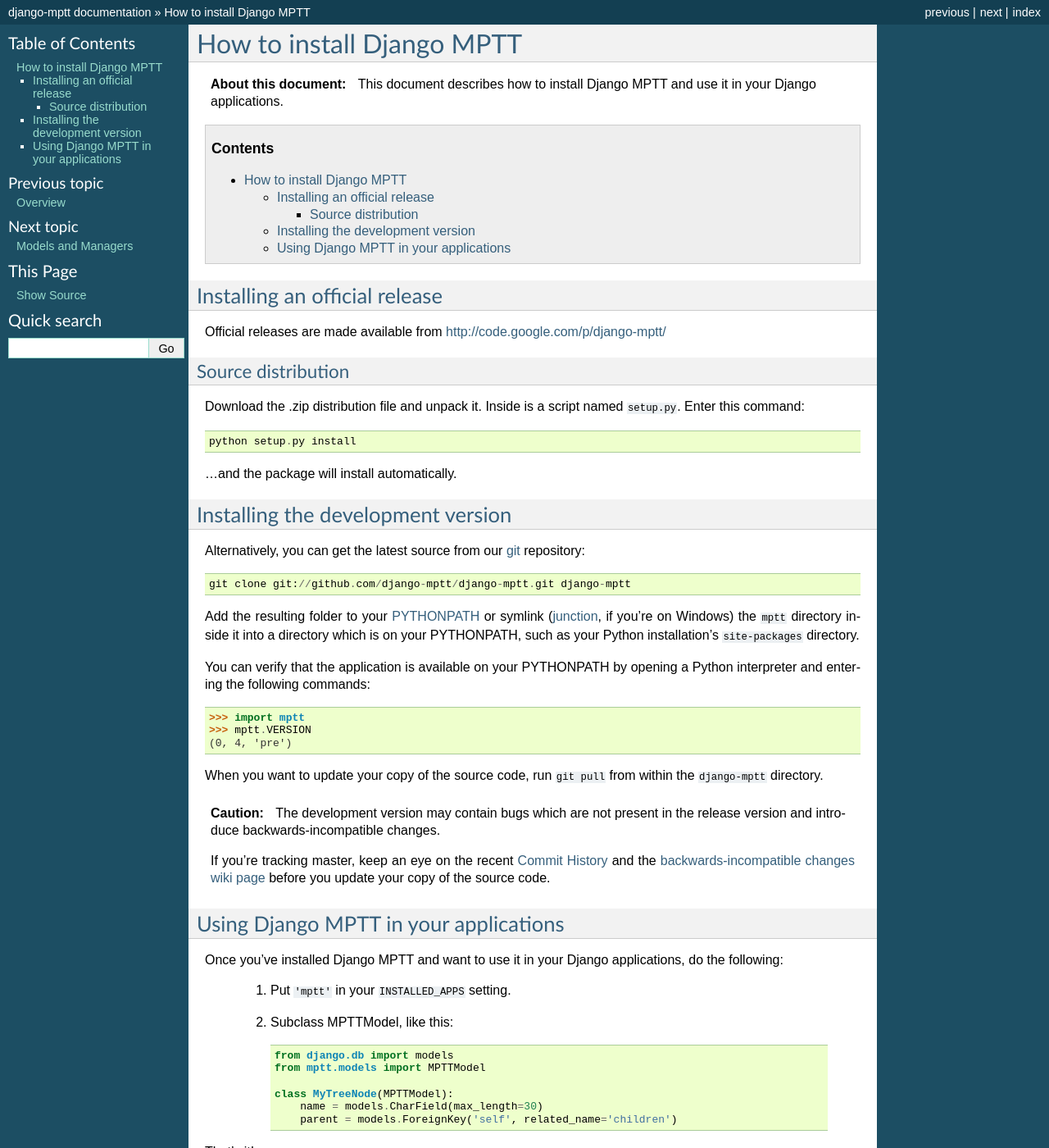
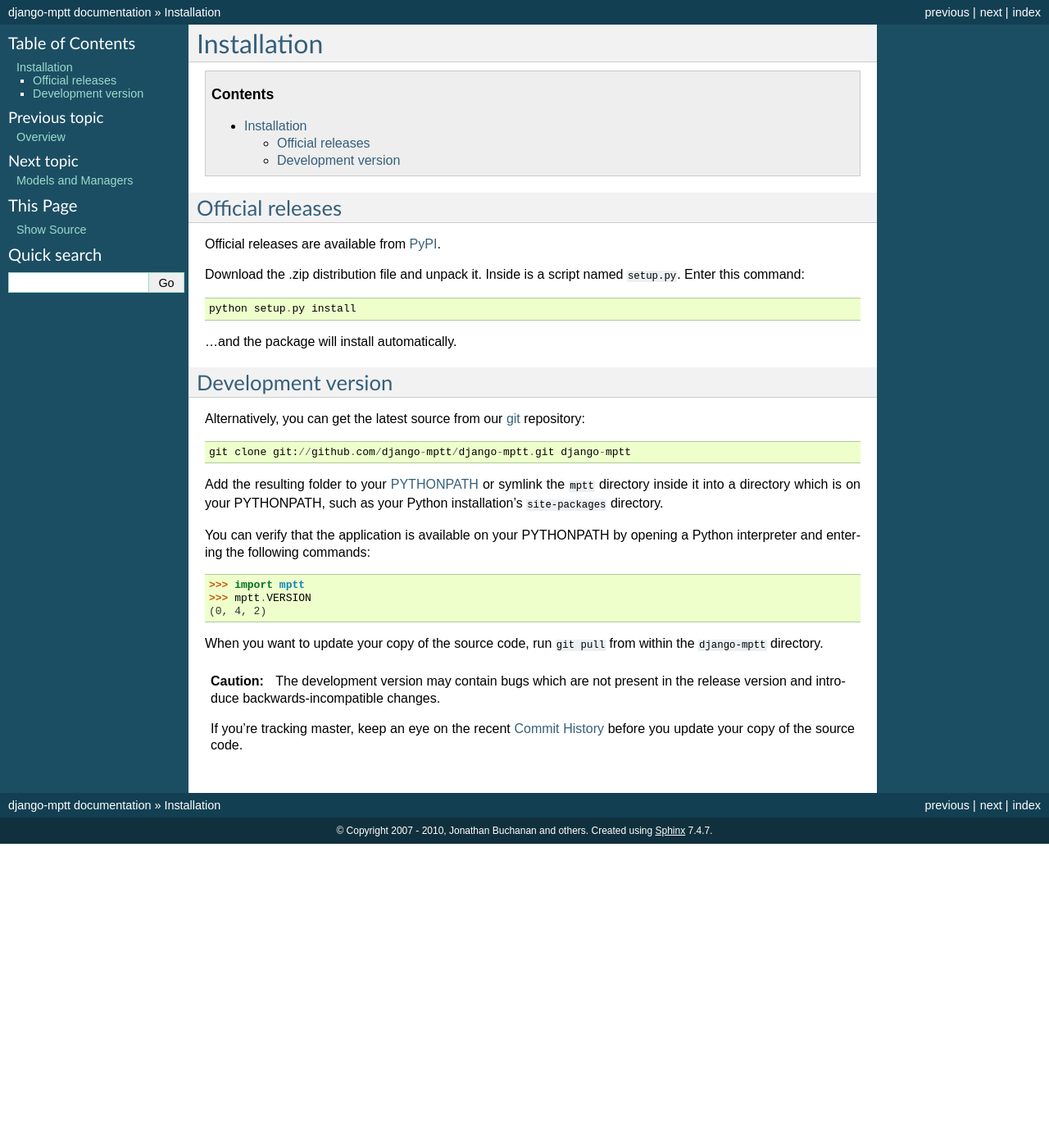
Before and after one commit to django-mptt/django-mptt, a Sphinx documentation site: the page built from docs/install.txt, in a window 1280 px wide and 1400 px high. Shown: the whole window at 82% size. Built offline with Sphinx 7.4.7, drawn with Linux system fonts in a browser that asks for light colours; the version number could not be read and is left out; some of the changed text lies outside the part shown.

Commit message:
remove a lot of unnecessary words from docs

```diff
--- a/docs/install.txt
+++ b/docs/install.txt
@@ -1,23 +1,14 @@
-==========================
-How to install Django MPTT
-==========================
-
-.. admonition:: About this document
-
-   This document describes how to install Django MPTT and use it in your
-   Django applications.
+============
+Installation
+============
 
 .. contents::
    :depth: 3
 
-Installing an official release
-==============================
+Official releases
+=================
 
-Official releases are made available from
-http://code.google.com/p/django-mptt/
-
-Source distribution
--------------------
+Official releases are available from `PyPI`_.
 
 Download the .zip distribution file and unpack it. Inside is a script
 named ``setup.py``. Enter this command::
@@ -26,25 +17,26 @@
 
 ...and the package will install automatically.
 
+.. _`PyPI`: http://pypi.python.org/pypi/django-mptt/
 
-Installing the development version
-==================================
+
+Development version
+===================
 
 Alternatively, you can get the latest source from our `git`_ repository::
 
    git clone git://github.com/django-mptt/django-mptt.git django-mptt
 
-Add the resulting folder to your `PYTHONPATH`_ or symlink (`junction`_,
-if you're on Windows) the ``mptt`` directory inside it into a directory
-which is on your PYTHONPATH, such as your Python installation's
-``site-packages`` directory.
+Add the resulting folder to your `PYTHONPATH`_ or symlink the ``mptt`` directory
+inside it into a directory which is on your PYTHONPATH, such as your Python
+installation's ``site-packages`` directory.
 
 You can verify that the application is available on your PYTHONPATH by
 opening a Python interpreter and entering the following commands::
 
    >>> import mptt
    >>> mptt.VERSION
-   (0, 4, 'pre')
+   (0, 4, 2)
 
 When you want to update your copy of the source code, run ``git pull``
 from within the ``django-mptt`` directory.
@@ -54,35 +46,9 @@
    The development version may contain bugs which are not present in the
    release version and introduce backwards-incompatible changes.
 
-   If you're tracking master, keep an eye on the recent `Commit History`_ and the
-   `backwards-incompatible changes wiki page`_ before you update your
-   copy of the source code.
+   If you're tracking master, keep an eye on the recent `Commit History`_
+   before you update your copy of the source code.
 
 .. _`git`: http://git-scm.com/
 .. _`PYTHONPATH`: http://docs.python.org/tut/node8.html#SECTION008110000000000000000
-.. _`junction`: http://www.microsoft.com/technet/sysinternals/FileAndDisk/Junction.mspx
 .. _`Commit History`: http://github.com/django-mptt/django-mptt/commits/master
-.. _`backwards-incompatible changes wiki page`: http://code.google.com/p/django-mptt/wiki/BackwardsIncompatibleChanges
-
-
-Using Django MPTT in your applications
-======================================
-
-Once you've installed Django MPTT and want to use it in your Django
-applications, do the following:
-
-   1. Put ``'mptt'`` in your ``INSTALLED_APPS`` setting.
-   2. Subclass MPTTModel, like this::
-
-       from django.db import models
-       from mptt.models import MPTTModel
-
-       class MyTreeNode(MPTTModel):
-           name = models.CharField(max_length=30)
-           parent = models.ForeignKey('self', related_name='children')
-
-That's it!
-
-To customize your model further, have a look at the `models documentation`.
-
-.. _`models documentation`: models.html
--- a/docs/models.txt
+++ b/docs/models.txt
@@ -1,12 +1,6 @@
 ===================
 Models and Managers
 ===================
-
-.. admonition:: About this document
-
-   This document describes the changes Django MPTT makes to your Django
-   model classes and the custom tree manager it provides, so you can
-   easily work with model instances as trees.
 
 .. contents::
    :depth: 3
--- a/docs/templates.txt
+++ b/docs/templates.txt
@@ -2,11 +2,6 @@
 Working with trees in templates
 ===============================
 .. highlightlang:: html+django
-
-.. admonition:: About this document
-
-   This document contains details about the template tags and filters
-   Django MPTT provides for working with trees of model instances.
 
 .. contents::
    :depth: 3
--- a/docs/utilities.txt
+++ b/docs/utilities.txt
@@ -1,12 +1,6 @@
 ================================
 Utilities for working with trees
 ================================
-
-.. admonition:: About this document
-
-   This document contains details about utilities which are used to
-   implement certain features in Django MPTT, but which are suitable for
-   re-use in your own applications, should the need arise.
 
 .. contents::
    :depth: 3
```
Also changed, not shown: docs/forms.txt (+3 -11 lines), docs/technical_details.txt (+0 -18 lines).
